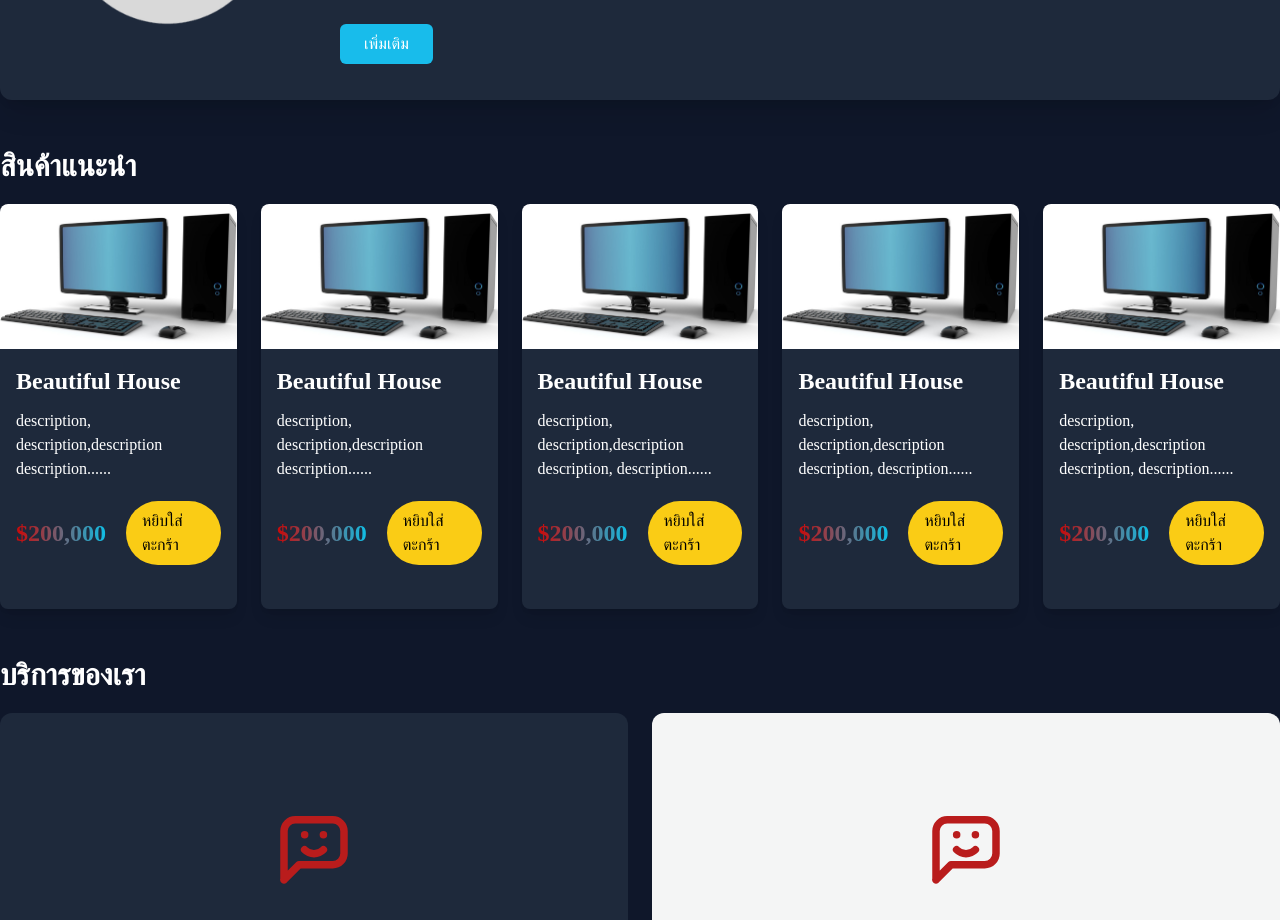
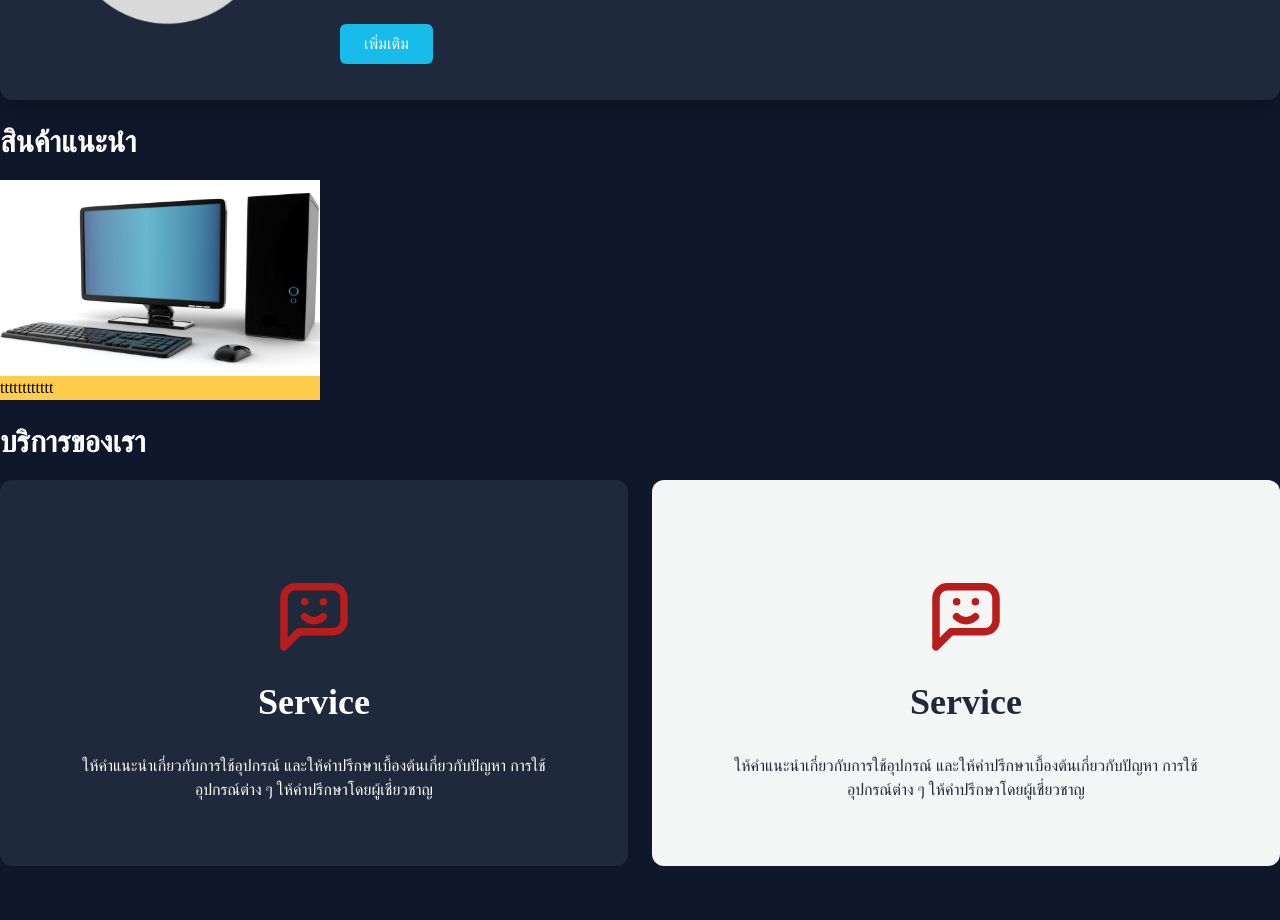
Before and after one commit to MEE-POONG/meeneedrepair, a Next.js app: page / in a window 1280 px wide. Shown: the part 1320-2240 px from the top of the page. Built offline with nearby package versions, Linux system fonts and the light colour scheme.

Commit message:
config-color

```diff
--- a/src/assets/scss/globals.css
+++ b/src/assets/scss/globals.css
@@ -1 +1 @@
-@tailwind base;@tailwind components;@tailwind utilities;.news-page .card{width:332px;height:473px;flex-shrink:0;border-radius:10px;background:var(--bgg-text, #1E293B);box-shadow:0px 4px 4px 0px rgba(0,0,0,.25)}.news-page .card .card-content{width:290px;height:290px;flex-shrink:0;border-radius:10px}body{background-color:#0f172a}*{font-family:"Prompt"}.product-category svg{margin:auto}
+@tailwind base;@tailwind components;@tailwind utilities;.news-pages .card{width:332px;height:473px;flex-shrink:0;border-radius:10px;background:var(--bgg-text, #1E293B);box-shadow:0px 4px 4px 0px rgba(0,0,0,.25)}.news-pages .card-content{width:290px;height:290px;flex-shrink:0;border-radius:10px}body{background-color:#0f172a}*{font-family:"Prompt"}.product-category svg{margin:auto}
--- a/src/assets/scss/globals.scss
+++ b/src/assets/scss/globals.scss
@@ -3,7 +3,6 @@
 @tailwind utilities;
 
 @import 'newscard.scss';
-
 
 body {
     background-color: #0F172A;
--- a/src/container/Home/CardProduct.tsx
+++ b/src/container/Home/CardProduct.tsx
@@ -2,124 +2,14 @@ import Link from "next/link";
 
 export default function CardProduct() {
 	return (
-		<div className="container mx-auto py-6 ">
-            <h3 className="text-3xl font-bold text-white mb-5 text-center md:text-left">สินค้าแนะนำ</h3>
-			<div className="flex flex-col md:flex-row justify-center md:justify-between items-center gap-6">
-				{/* Card1 */}
-				<div className="max-w-xs rounded-lg overflow-hidden shadow-lg hover:shadow-xl">
-					<img src="../images/computer.jpg" alt=""
-						className="w-full" />
-					<div className="px-4 py-4 bg-[#1E293B]">
-						<div className="mb-2">
-							<h2 className="text-2xl font-bold text-white">Beautiful House</h2>
-							<p className="text-white mt-3 ">
-								description, description,description description......
-							</p>
-							<div className="py-5 flex justify-between items-center">
-								<div className="flex items-center gap-5">
-									<p className="text-2xl font-extrabold text-transparent bg-clip-text bg-gradient-to-r from-[#CA0808]  to-[#0FC0E7]">$200,000</p>
-									<Link href=''
-										className="bg-yellow-400 py-2 px-4 rounded-full">
-										หยิบใส่ตะกร้า
-									</Link>
-								</div>
-							</div>
-						</div>
-					</div>
-				</div>
+		<div className="container mx-auto">
+			<h4 className="text-3xl font-bold text-white mb-5 text-center md:text-left">สินค้าแนะนำ</h4>
 
-				{/* Card2 */}
-				<div className="max-w-xs rounded-lg overflow-hidden shadow-lg hover:shadow-xl">
-					<img src="../images/computer.jpg" alt=""
-						className="w-full" />
-					<div className="px-4 py-4 bg-[#1E293B]">
-						<div className="mb-2">
-							<h2 className="text-2xl font-bold text-white">Beautiful House</h2>
-							<p className="text-white mt-3 ">
-								description, description,description description......
-							</p>
-							<div className="py-5 flex justify-between items-center">
-								<div className="flex items-center gap-5">
-									<p className="text-2xl font-extrabold text-transparent bg-clip-text bg-gradient-to-r from-[#CA0808]  to-[#0FC0E7]">$200,000</p>
-									<Link href=''
-										className="bg-yellow-400 py-2 px-4 rounded-full">
-										หยิบใส่ตะกร้า
-									</Link>
-								</div>
-							</div>
-						</div>
-					</div>
-				</div>
-
-				{/* Card3 */}
-				<div className="max-w-xs rounded-lg overflow-hidden shadow-lg hover:shadow-xl">
-					<img src="../images/computer.jpg" alt=""
-						className="w-full" />
-					<div className="px-4 py-4 bg-[#1E293B]">
-						<div className="mb-2">
-							<h2 className="text-2xl font-bold text-white">Beautiful House</h2>
-							<p className="text-white mt-3 ">
-								description, description,description
-								description, description......
-							</p>
-							<div className="py-5 flex justify-between items-center">
-								<div className="flex items-center gap-5">
-									<p className="text-2xl font-extrabold text-transparent bg-clip-text bg-gradient-to-r from-[#CA0808]  to-[#0FC0E7]">$200,000</p>
-									<Link href=''
-										className="bg-yellow-400 py-2 px-4 rounded-full">
-										หยิบใส่ตะกร้า
-									</Link>
-								</div>
-							</div>
-						</div>
-					</div>
-				</div>
-
-				{/* Card4 */}
-				<div className="max-w-xs rounded-lg overflow-hidden shadow-lg hover:shadow-xl">
-					<img src="../images/computer.jpg" alt=""
-						className="w-full" />
-					<div className="px-4 py-4 bg-[#1E293B]">
-						<div className="mb-2">
-							<h2 className="text-2xl font-bold text-white">Beautiful House</h2>
-							<p className="text-white mt-3 ">
-								description, description,description
-								description, description......
-							</p>
-							<div className="py-5 flex justify-between items-center">
-								<div className="flex items-center gap-5">
-									<p className="text-2xl font-extrabold text-transparent bg-clip-text bg-gradient-to-r from-[#CA0808]  to-[#0FC0E7]">$200,000</p>
-									<Link href=''
-										className="bg-yellow-400 py-2 px-4 rounded-full">
-										หยิบใส่ตะกร้า
-									</Link>
-								</div>
-							</div>
-						</div>
-					</div>
-				</div>
-
-				{/* Card5 */}
-				<div className="max-w-xs rounded-lg overflow-hidden shadow-lg hover:shadow-xl">
-					<img src="../images/computer.jpg" alt=""
-						className="w-full" />
-					<div className="px-4 py-4 bg-[#1E293B]">
-						<div className="mb-2">
-							<h2 className="text-2xl font-bold text-white">Beautiful House</h2>
-							<p className="text-white mt-3 ">
-								description, description,description
-								description, description......
-							</p>
-							<div className="py-5 flex justify-between items-center">
-								<div className="flex items-center gap-5">
-									<p className="text-2xl font-extrabold text-transparent bg-clip-text bg-gradient-to-r from-[#CA0808]  to-[#0FC0E7]">$200,000</p>
-									<Link href=''
-										className="bg-yellow-400 py-2 px-4 rounded-full">
-										หยิบใส่ตะกร้า
-									</Link>
-								</div>
-							</div>
-						</div>
+			<div>
+				<div className="w-80 bg-natural01">
+					<img src="./images/computer.jpg" alt="" />
+					<div>
+						<p>tttttttttttt</p>
 					</div>
 				</div>
 			</div>
--- a/tailwind.config.js
+++ b/tailwind.config.js
@@ -12,7 +12,17 @@ module.exports = {
     extend: {
       fontFamily:{
         fontTH:"'Prompt', sans-serif"
-      }
+      },
+      colors:{
+        primary: '#0F172A',
+        'regal-blue': '#243c5a',
+        'secondary1': '#1E293B',
+        'secondary2': '#F4F5F5',
+        'natural01': '#FFCD4B',
+        'natural02': '#9CE425',
+        'natural03': '#FF5C74',
+        'natural04': '#18BCEB',
+      },
     },
   },
   plugins: [
```
Also changed, not shown: 1 other file (tests, documents, lock files or other folders).
